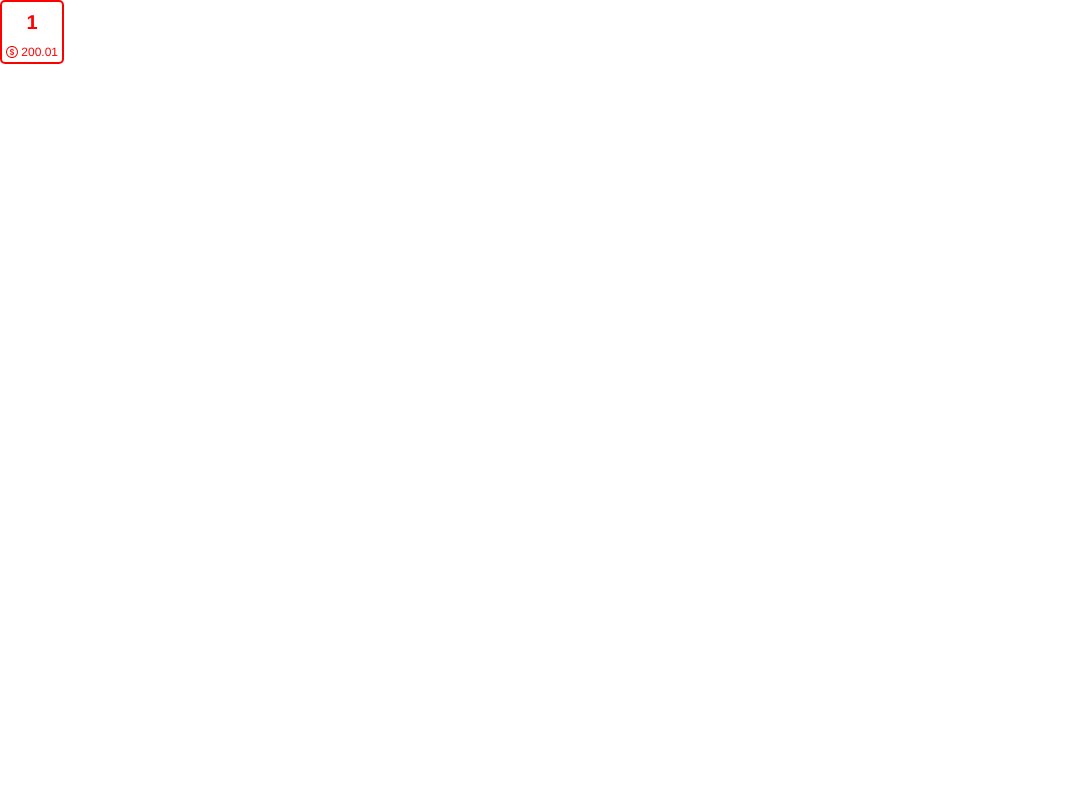
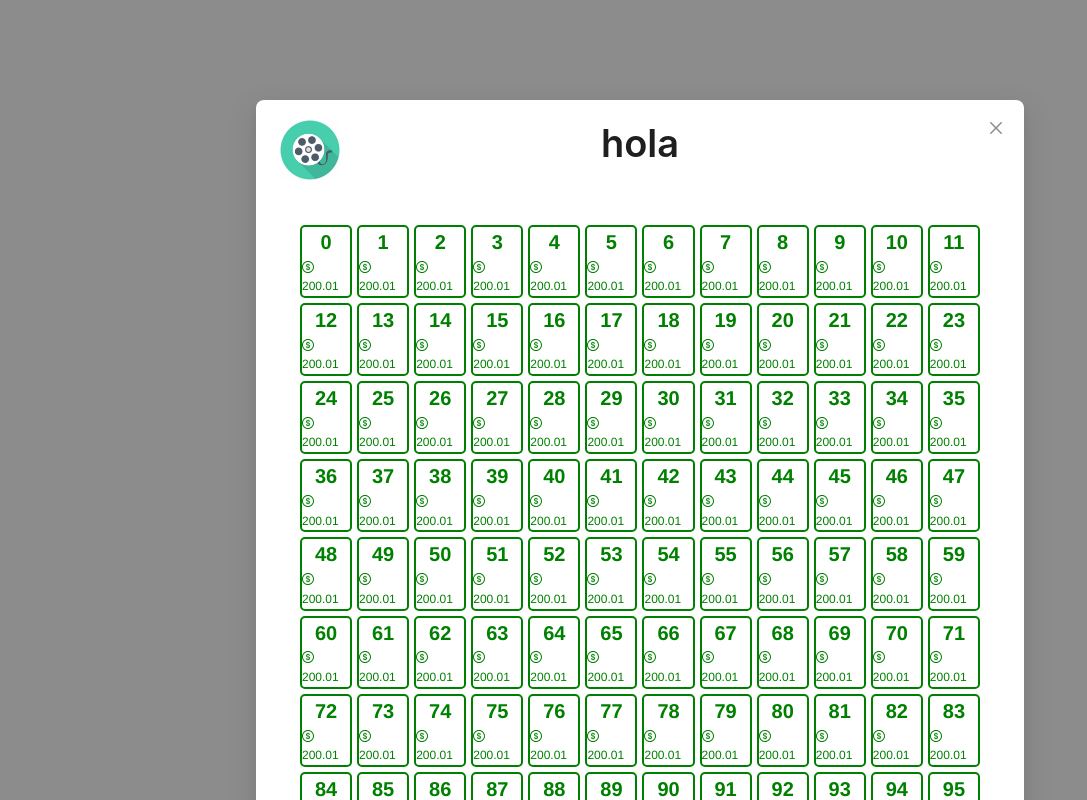
Before and after one commit to raudel25/Cine-Plus, a React (Create React App) app: page /login in a window 1280 px wide. Shown: the whole page, without its empty margins (0-1087 px from the left). Built offline with nearby package versions, Linux system fonts and the light colour scheme.

Commit message:
show movie shop

```diff
--- a/src/pages/cine-plus/CinePlusWeb.tsx
+++ b/src/pages/cine-plus/CinePlusWeb.tsx
@@ -1,15 +1,13 @@
 import Seat from "./Seat";
+import ShowMovieShop from "./ShowMovieShop";
 
 const CinePlusWeb = () => {
-  return (
-    <Seat
-      seat={{ number: 1, price: 200.01, showMovieId: 1, available: false }}
-      toolTip={"aaa"}
-      onClick={(i: number) => {
-        i++;
-      }}
-    />
-  );
+  const seats = [];
+
+  for (let i = 0; i < 100; i++) {
+    seats.push({ number: i, price: 200.01, showMovieId: 1, available: true });
+  }
+  return <ShowMovieShop seats={seats} open={true} />;
 };
 
 export default CinePlusWeb;
--- a/src/pages/cine-plus/Seat.tsx
+++ b/src/pages/cine-plus/Seat.tsx
@@ -3,11 +3,13 @@ import { SeatType } from "../../types/types";
 import { DollarCircleOutlined } from "@ant-design/icons";
 import { Tooltip } from "antd";
 
-const Seat: FC<{
+export interface SeatProps {
   seat: SeatType;
   onClick: (showMovieId: number) => void;
   toolTip: string;
-}> = ({ seat, onClick, toolTip }) => {
+}
+
+const Seat: FC<SeatProps> = ({ seat, onClick, toolTip }) => {
   return (
     <Tooltip title={toolTip}>
       <div
--- /dev/null
+++ b/src/pages/cine-plus/ShowMovieShop.tsx
@@ -0,0 +1,51 @@
+import { FC } from "react";
+import { SeatType } from "../../types/types";
+import { Col, Image, Modal, Row, Typography } from "antd";
+import Seat from "./Seat";
+import { CloseOutlined, ShoppingCartOutlined } from "@ant-design/icons";
+
+export interface ShowMovieTypeShopProps {
+  seats: SeatType[];
+  open: boolean;
+}
+
+const ShowMovieShop: FC<ShowMovieTypeShopProps> = ({ seats, open }) => {
+  return (
+    <Modal
+      open={open}
+      title={
+        <Row className="showMovieShop-tittle">
+          <Col span={4}>
+            <Image width={"60px"} height={"60px"} src={"./assets/movie.jpg"} />
+          </Col>
+          <Col span={16}>
+            <div className="center-content mb-5">
+              <Typography.Title>hola</Typography.Title>
+            </div>
+          </Col>
+          <Col span={4}></Col>
+        </Row>
+      }
+      width={"60vw"}
+      okText={<ShoppingCartOutlined />}
+      cancelText={<CloseOutlined />}
+    >
+      <div className="m-5 center-content">
+        <Row gutter={[5, 5]}>
+          {seats.map((seat) => (
+            <Col span={2}>
+              <Seat
+                key={seat.number}
+                seat={seat}
+                toolTip="hola"
+                onClick={(n: number) => {}}
+              />
+            </Col>
+          ))}
+        </Row>
+      </div>
+    </Modal>
+  );
+};
+
+export default ShowMovieShop;
--- a/src/styles/pages/_cinePlusWeb.scss
+++ b/src/styles/pages/_cinePlusWeb.scss
@@ -1,6 +1,4 @@
 .seat-box {
-  width: 60px;
-  height: 60px;
   border-radius: 5px;
 }
 
@@ -15,7 +13,7 @@
 }
 
 .seat-number {
-  height: 40px;
+  height: 60%;
   font-size: 20px;
   font-weight: bolder;
   display: flex;
@@ -24,9 +22,13 @@
 }
 
 .seat-price {
-  height: 20px;
+  height: 40%;
   font-size: 12px;
   display: flex;
   justify-content: center;
   align-items: center;
 }
+
+.showMovieShop-tittle {
+  width: 100%;
+}
```
Also changed, not shown: public/assets/movie.jpg (added).
